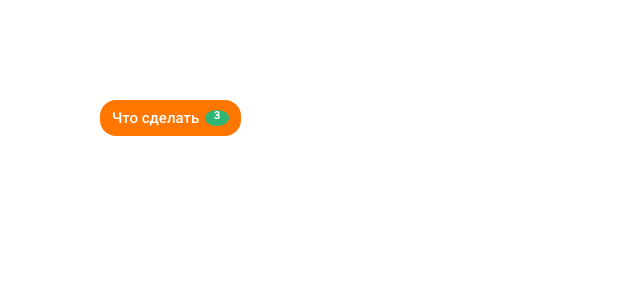
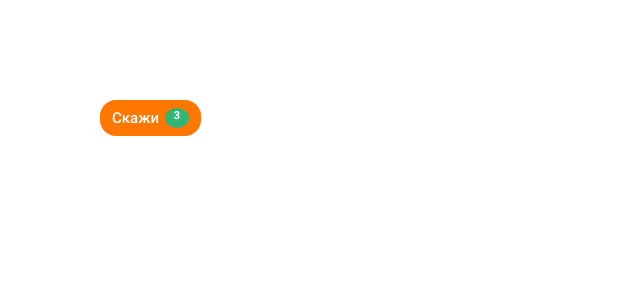
Before and after one commit to tolkunio/UIKit, a React (Create React App) app: page / in a window 1280 px wide. Shown: the top 300 px of the page, without its empty margins (0-640 px from the left). Built offline with nearby package versions, Linux system fonts and the light colour scheme.

Commit message:
-fixed styles

```diff
--- a/src/App.tsx
+++ b/src/App.tsx
@@ -5,7 +5,7 @@ import btnStyle from './components/ui/button/Button.module.scss';
 function App() {
     return (
         <div className={s.app}>
-            <Button variant={'primary'} buttonSize={'m'}>Что сделать
+            <Button variant={'primary'} buttonSize={'m'}>Скажи
                 <Counter className={btnStyle.counter} quantity={3}  variant={'primary'} size={'m'}/></Button>
         </div>
     );
--- a/src/components/ui/button/Button.module.scss
+++ b/src/components/ui/button/Button.module.scss
@@ -24,36 +24,18 @@
   background-color: #FF7700;
   color: #FFFFFF;
 
+  transition: background-color 500ms cubic-bezier(0, -0.3, 0.5, 1.3); /* Apply cubic-bezier for smooth transition */
   &:hover {
-    position: relative;
-    &::before{
-      content: "";
-      position: absolute;
-      top: 0;
-      left: 0;
-      width: 100%;
-      height: 100%;
-      background-color: rgba(#FF7700, 0.12);
-      border-radius: 1.6rem;
-    }
+    background-color: #ff871f;
+    transition: all 500ms cubic-bezier(0, -0.3, 0.5, 1.3);
   }
 
   &:active {
-    position: relative;
-    &::before{
-      content: "";
-      position: absolute;
-      top: 0;
-      left: 0;
-      width: 100%;
-      height: 100%;
-      background-color: rgba(#FF7700, 0.20);
-      border-radius: 1.6rem;
-    }
+    background-color: #ff9233;
   }
 
   &:disabled {
-    background-color: rgba(#FF7700, 0.36);
+    background-color: #ffcea3;
   }
 
   &:focus-visible {
@@ -83,6 +65,7 @@
     outline: 2px solid #0099FF;
   }
 }
+
 //28
 .s {
   padding: .6rem 1rem;
@@ -106,3 +89,8 @@
   font-size: 1.7rem;
   line-height: 2.4rem;
 }
+
+.counter {
+  color: #FFFFFF;
+  background-color: rgba(#FFFFFF, 0.12);
+}
--- a/src/components/ui/counter/Counter.module.scss
+++ b/src/components/ui/counter/Counter.module.scss
@@ -2,8 +2,6 @@
   display: block;
   all: unset;
   cursor: pointer;
-  text-align: center;
-
   border-radius: 50%;
 
   background-color: transparent;
@@ -49,7 +47,7 @@
   line-height: 1.2rem;
   font-size: 1.1rem;
   font-weight: 700;
-  padding: 0 .4rem;
+  padding: .2rem .4rem;
 }
 
 //20
@@ -59,7 +57,7 @@
   line-height: 1.6rem;
   font-size: 1.3rem;
   font-weight: 500;
-  padding: 0 .4rem;
+  padding: .2rem .4rem;
 }
 
 //24
@@ -70,5 +68,5 @@
   line-height: 2rem;
   font-size: 1.5rem;
   font-weight: 500;
-  padding: 0 .6rem;
+  padding: .3rem .6rem;
 }
--- a/src/index.scss
+++ b/src/index.scss
@@ -1,5 +1,9 @@
 :root {
-  //colors
+  //orange
+  --color-orange-50: #ffcea3;
+  --color-orange-100: #ff9233;
+  --color-orange-400: #ff871f;
+  --color-orange-500: #FF7700;
   --white-color: #FFFFF;
   --black-color: #2E2F33;
   --green-color: #2FB675;
```
Also changed, not shown: 1 other file (tests, documents, lock files or other folders).
